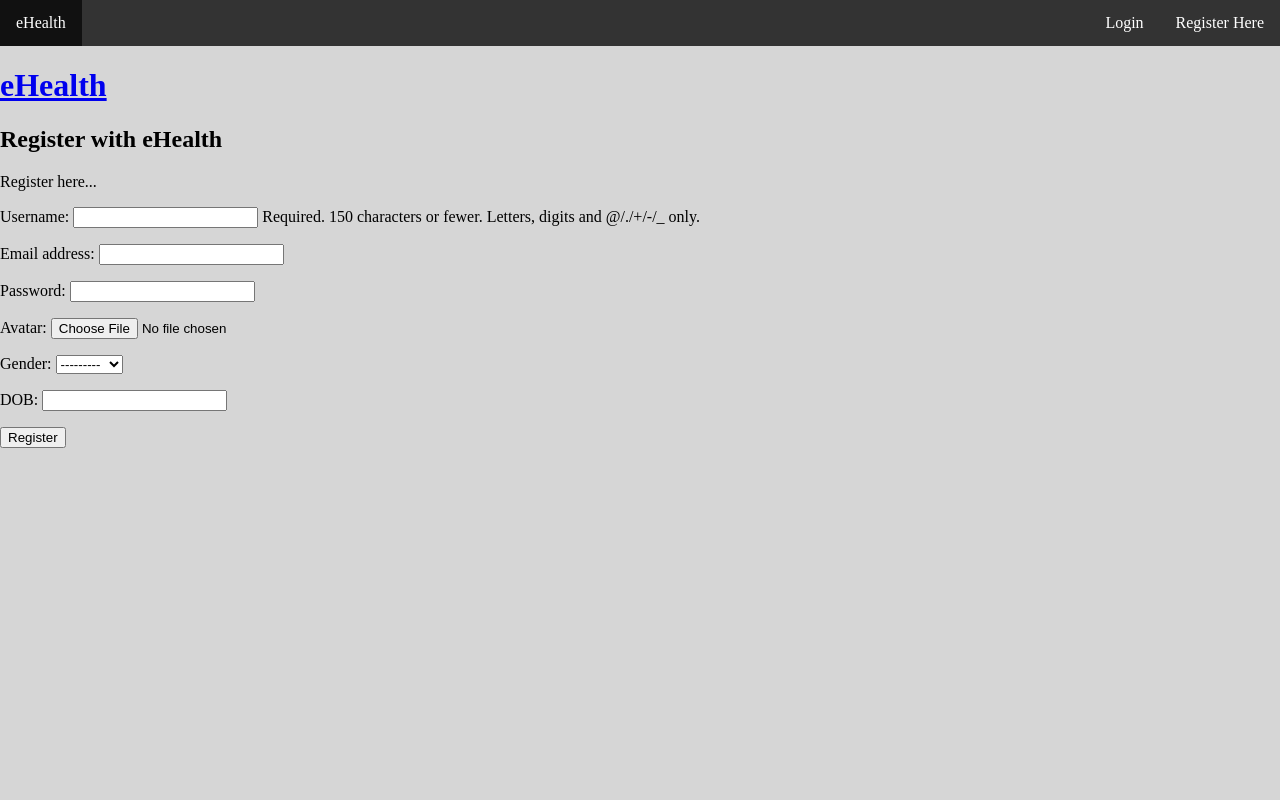
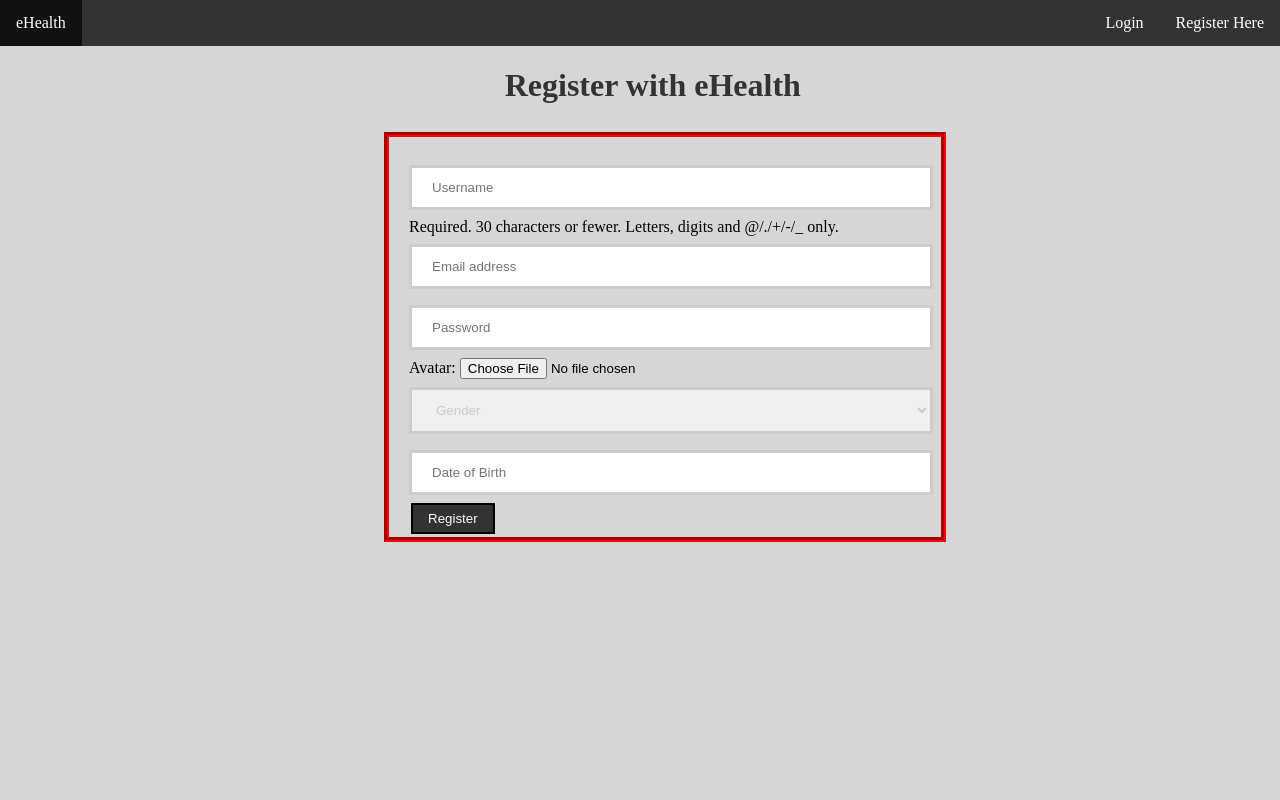
Before and after one commit to 2138422c/ehealth, a Django app: page /fhsa/register/ in a window 1280 px wide. Run offline with Django 3.2, Linux system fonts and the light colour scheme.

Commit message:
updated register template

```diff
--- a/fhsastatic/stylesheets/index.css
+++ b/fhsastatic/stylesheets/index.css
@@ -74,6 +74,11 @@ h1 {
 	color: #333;
 }
 
+.page-title {
+	margin-left: 2%;
+	text-align:center;
+}
+
 form {
 
 }
@@ -96,6 +101,7 @@ form {
     border:2px solid black;
     background-color:#333;
     color:#fafafa;
+	cursor: pointer;
 }
 
 #search-button:hover {
@@ -107,7 +113,7 @@ form {
 	bottom: 0;
 }
 
-#profile-page {
+.container {
 	position:absolute;
 	top: 46px;
 	width:100%;
@@ -168,3 +174,65 @@ form {
 	padding:6px 15px 6px 15px;
 	border: 5px groove red;
 }
+
+#register {
+	position:absolute;
+	height: 50%;
+	left:30%;
+	width:40%;
+	top:12%;
+	padding:20px 20px 20px 20px;
+	border: 5px groove red;
+}
+
+#register-form {
+	position:absolute;
+	width:95%;
+}
+
+.input-select {
+	width:100%;
+	padding: 12px 20px;
+    margin: 8px 0;
+    box-sizing: border-box;
+	color:#ccc;
+	border: 3px solid #ccc;
+	 -webkit-transition: 0.5s;
+    transition: 0.5s;
+    outline: none;
+}
+
+.input-select:focus {
+	border: 3px solid #555;
+	color:black;
+}
+
+.input-text {
+	width:100%;
+	padding: 12px 20px;
+    margin: 8px 0;
+    box-sizing: border-box;
+	color:black;
+	border: 3px solid #ccc;
+    -webkit-transition: 0.5s;
+    transition: 0.5s;
+    outline: none;
+}
+
+.input-text:focus {
+	border: 3px solid #555;
+}
+
+#register-button {
+	position:relative;
+	left:2px;
+    padding:6px 15px;
+    border:2px solid black;
+    background-color:#333;
+    color:#fafafa;
+	cursor: pointer;
+}
+
+#register-button:hover {
+	background-color:#111;
+}
--- a/templates/fhsa/register.html
+++ b/templates/fhsa/register.html
@@ -2,31 +2,37 @@
 
 {% load staticfiles %}
 
-{% block title %}Register {% endblock %}
+{% block title %}Register{% endblock %}
 
 {% block body %}
-
-        <h1><a href="/fhsa/">eHealth</a></h1>
-        <h2>Register with eHealth</h2>
+	<div class="container">
+        <h1 class="page-title">Register with eHealth</h1>
+		<div id="register">
         {% if registered %}
         Thank you for registering!
         <a href="/fhsa/">Return to the homepage.</a><br />
         {% else %}
-        Register here...
 
-        <form id="user_form" method="post" action="/fhsa/register/"
+        <form id="register-form" id="user_form" method="post" action="/fhsa/register/"
                 enctype="multipart/form-data">
 
             {% csrf_token %}
+				 <input class="input-text" id="id_username" maxlength="30" name="username" type="text" placeholder="Username">
+				 <span class="helptext"> Required. 30 characters or fewer. Letters, digits and @/./+/-/_ only.</span><br/>
+				 <input class="input-text" id="id_email" maxlength="254" name="email" type="email" placeholder="Email address"><br/>
+				 <input class="input-text" id="id_password" name="password" type="password" placeholder="Password"><br/>
+				 <label for="id_avatar"> Avatar:</label>
+				 <input id="avatar-select" id="id_avatar" name="avatar" type="file"><br/>
+				 <select class="input-select" id="id_gender" name="gender">
+					<option value="" selected="selected">Gender</option>
+					<option value="M">Male</option>
+					<option value="F">Female</option>
+				</select><br/>
+				<input class="input-text" id="id_DOB" name="DOB" type="text" placeholder="Date of Birth"><br/>
 
-            <!-- Display each form. The as_p method wraps each element in a paragraph
-                 (<p>) element. This ensures each element appears on a new line,
-                 making everything look neater. -->
-            {{ user_form.as_p }}
-            {{ profile_form.as_p }}
-
-            <!-- Provide a button to click to submit the form. -->
-            <input type="submit" name="submit" value="Register" />
+            <input id="register-button" type="submit" name="submit" value="Register" />
         </form>
         {% endif %}
+		</div>
+	</div>
 {% endblock %}
--- a/templates/fhsa/user_page.html
+++ b/templates/fhsa/user_page.html
@@ -5,9 +5,9 @@
 {% block title %}{{ user.user }}'s Page{% endblock %}
 
 {% block body %}
-	<div id="profile-page">
+	<div class="container">
 		<div id="profile-name">
-			<h1 id="name">{{ user.user }}</h1>
+			<h1>{{ user.user }}</h1>
 		</div>
 		<div id="bio">
 			<img id="profile-image" src="{{ avatarSrc }}" height=250 width=250>
```
Also changed, not shown: db.sqlite3, fhsastatic/profile_images/lewistest.png (added).
